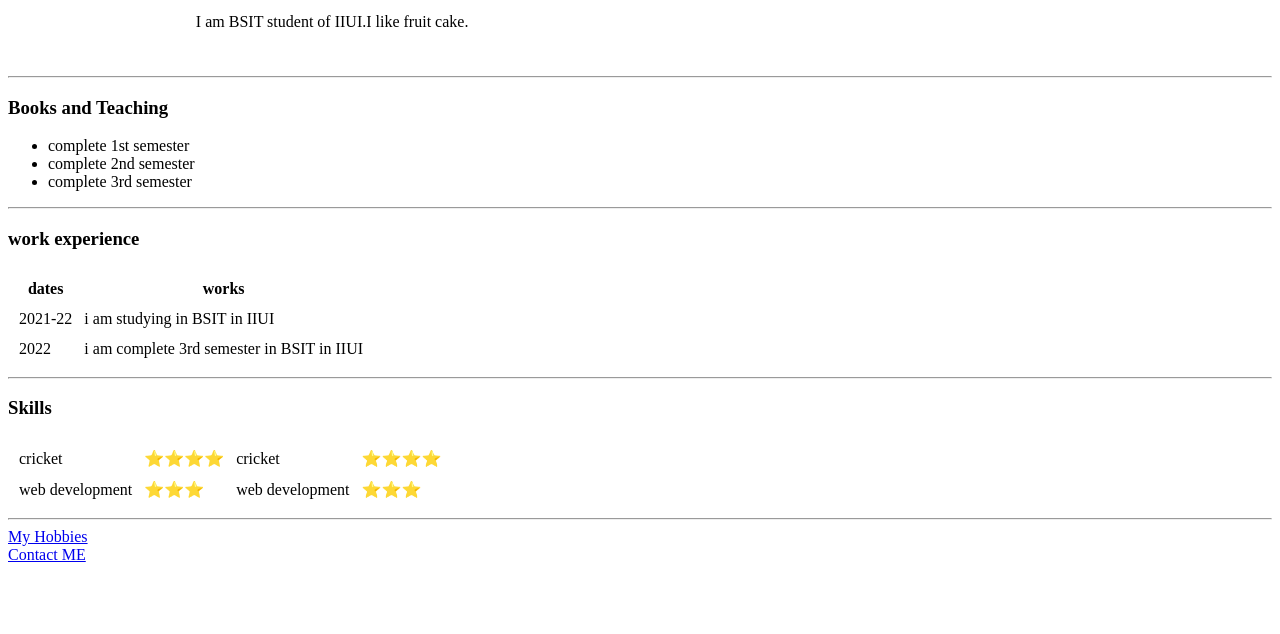
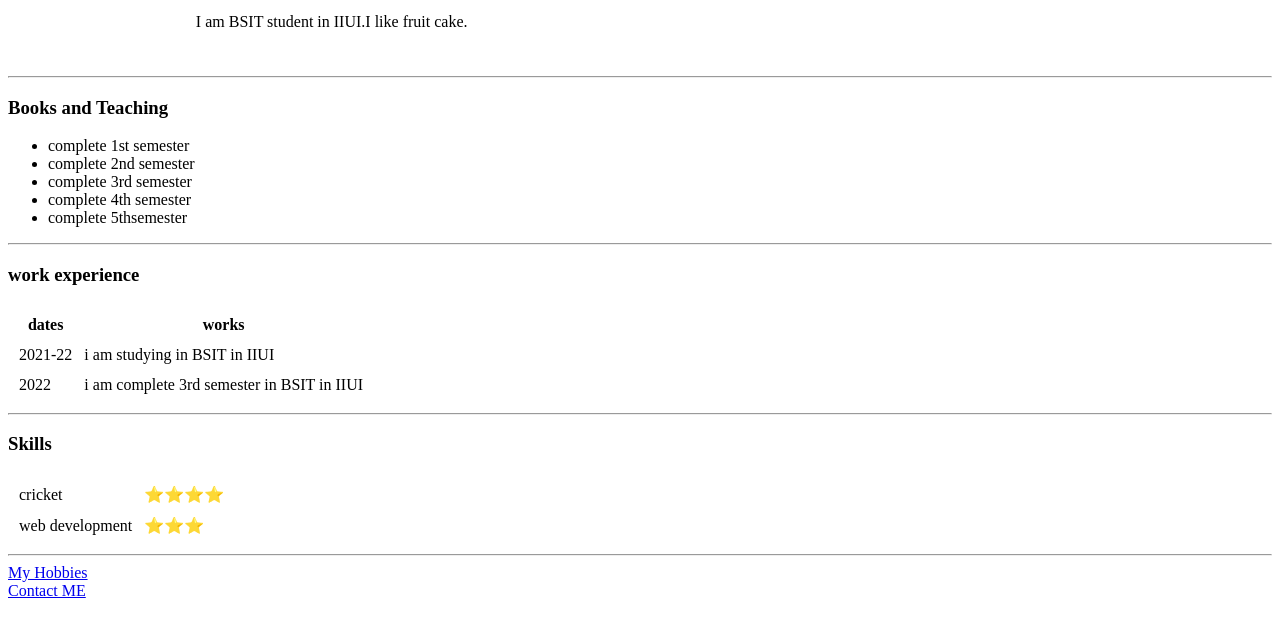
Before and after one commit to JownAbbas5786/cv, a plain HTML site: page index.html in a window 1280 px wide. Shown: the part 130-764 px from the top of the page. Drawn offline with Linux system fonts and the light colour scheme.

Commit message:
Update index.html

```diff
--- a/index.html
+++ b/index.html
@@ -1,8 +1,10 @@
+
 <!DOCTYPE html>
 <html>
 <head>
     <meta charset="UTF-8">
     <title>Jown Website</title>
+    <link rel="stylesheet" href="css/styles.css">
 </head>
 <body>
     <table cellspacing="20">
@@ -13,7 +15,7 @@
             <td>
                 <h1>Jown abbas</h1>
                 <p><em>Study in  <strong><a href="https://www.iiu.edu.pk/">International Islamic Univeristy Islamabad</a></strong></em></p>
-                <p>I am BSIT student of IIUI.I like fruit cake.</p>
+                <p>I am BSIT student in IIUI.I like fruit cake.</p>
             </td>
         </tr>
     </table>
@@ -25,6 +27,9 @@
         <li>complete 1st semester</li>
         <li>complete 2nd semester</li>
         <li>complete 3rd semester</li>
+        <li>complete 4th semester</li>
+        <li>complete 5thsemester</li>
+
     </ul>
     <hr>
     <h3>work experience</h3>
@@ -62,16 +67,8 @@ cricket
 <td>
     ⭐⭐⭐⭐
 </td>
-<td>
-    cricket
-    </td>
-    <td>
-        ⭐⭐⭐⭐
-    </td>
-        </tr>
+  </tr>
         <tr>
-            <td>web development</td>
-            <td>⭐⭐⭐</td>
             <td>web development</td>
             <td>⭐⭐⭐</td>
         </tr>
```
